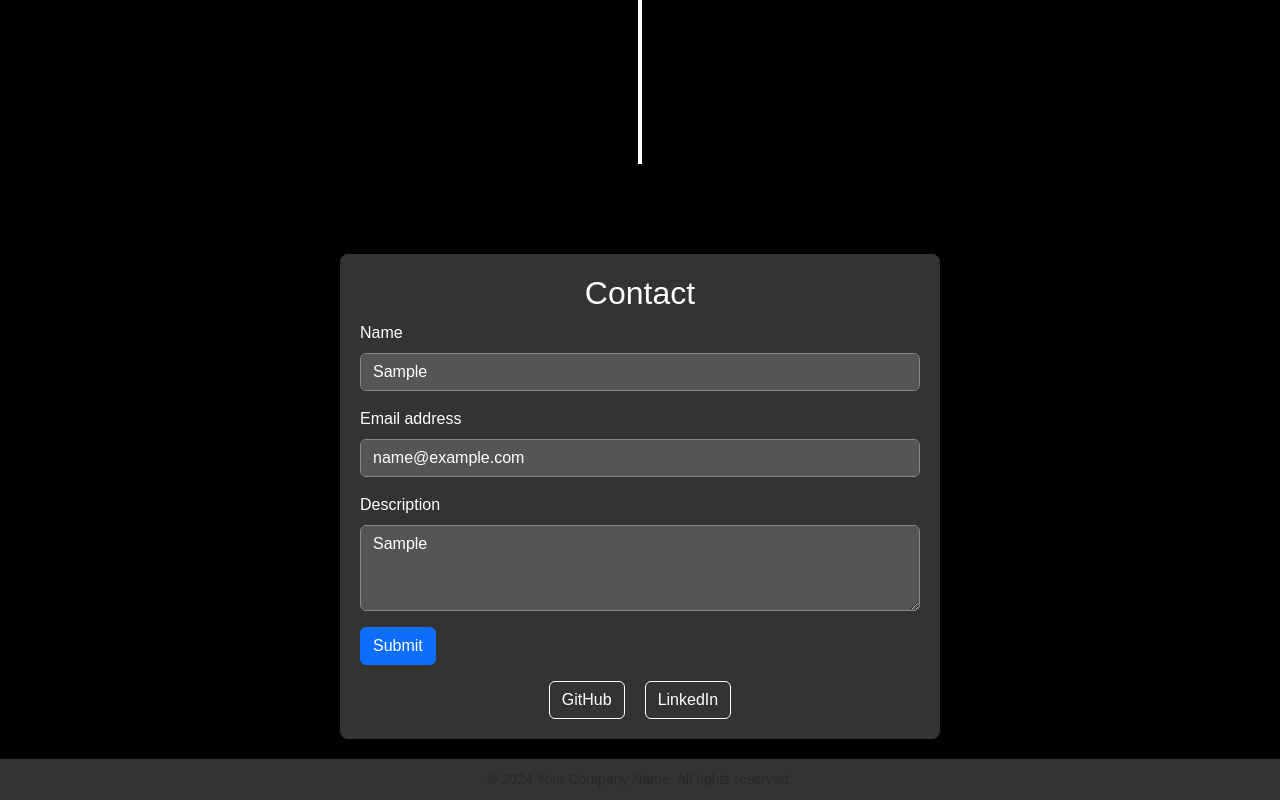
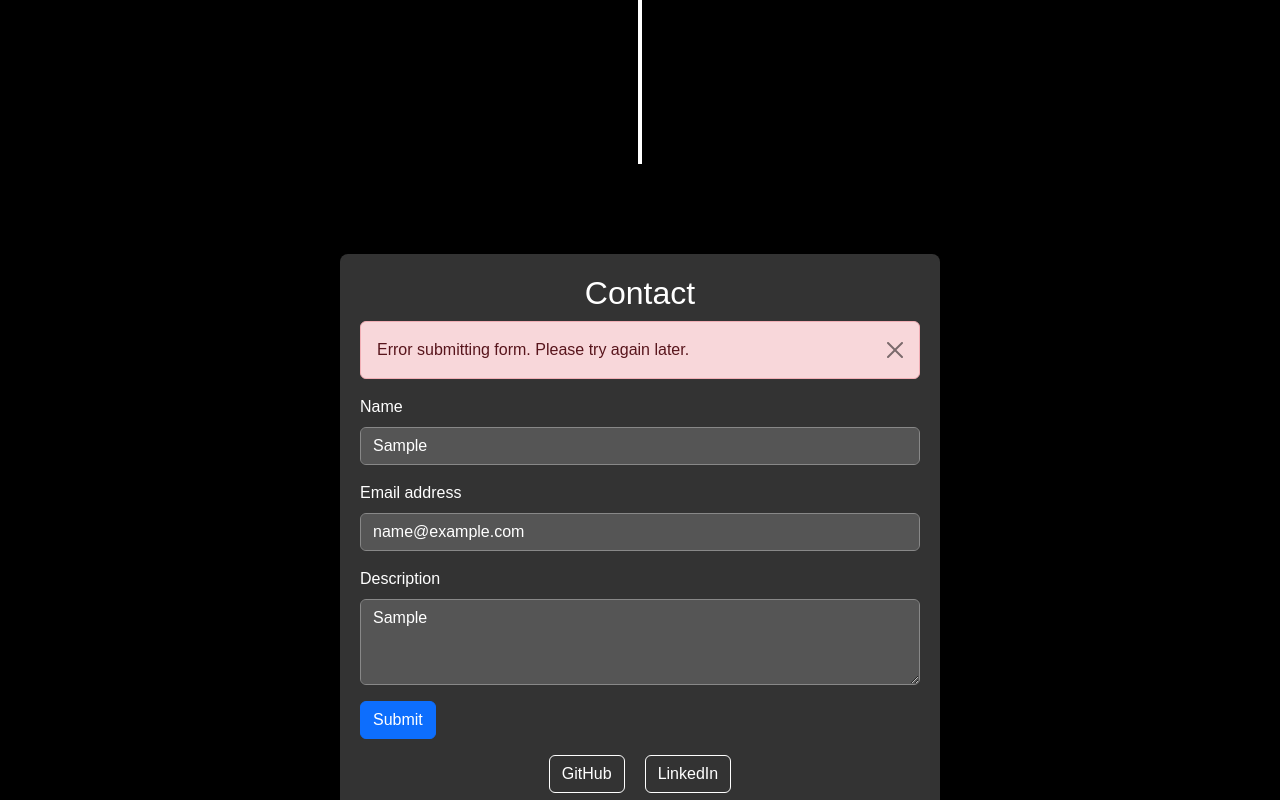
Before and after one commit to itsmessc/Portfolio, a React (Create React App) app: page / in a window 1280 px wide. Both pictures are taken after typing "Sample", "name@example.com", "Sample" into the empty fields and a click on the button "Submit". Shown: the part 2319-3119 px from the top of the page. Built offline with nearby package versions, Linux system fonts and the light colour scheme; no server answers.

Commit message:
"Added Alert component from react-bootstrap to display success or error messages after form submission, and updated form submission logic to handle success and error states."

```diff
--- a/src/components/Contact.js
+++ b/src/components/Contact.js
@@ -1,12 +1,17 @@
 import React, { useState } from 'react';
 import 'bootstrap/dist/css/bootstrap.min.css';
 import './ContactForm.css'; // Import your custom CSS for dark theme styling
+import { Alert } from 'react-bootstrap';
 
 const ContactForm = () => {
     const [formData, setFormData] = useState({
         name: '',
         email: '',
         description: ''
+    });
+    const [submitStatus, setSubmitStatus] = useState({
+        submitted: false,
+        error: false,
     });
 
     const handleChange = (e) => {
@@ -19,7 +24,6 @@ const ContactForm = () => {
 
     const handleSubmit = (e) => {
         e.preventDefault();
-        console.log(formData); // Log form data for testing
         // Handle form submission logic here (e.g., submit to FormBold endpoint)
         const form = e.target;
         const formDataToSend = new FormData(form);
@@ -33,17 +37,38 @@ const ContactForm = () => {
                 throw new Error('Network response was not ok');
             }
             console.log('Form submitted successfully');
-            // Add logic here to handle success (e.g., show success message)
+            setSubmitStatus({
+                submitted: true,
+                error: false,
+            });
+            setFormData({
+                name: '',
+                email: '',
+                description: '',
+            });
         })
         .catch(error => {
             console.error('Error submitting form:', error);
-            // Add logic here to handle error (e.g., show error message)
+            setSubmitStatus({
+                submitted: true,
+                error: true,
+            });
         });
     };
 
     return (
         <div className="container contact-form" id='contact'>
             <h2>Contact</h2>
+            {submitStatus.submitted && !submitStatus.error && (
+                <Alert variant="success" onClose={() => setSubmitStatus({ submitted: false, error: false })} dismissible>
+                    Form submitted successfully!
+                </Alert>
+            )}
+            {submitStatus.submitted && submitStatus.error && (
+                <Alert variant="danger" onClose={() => setSubmitStatus({ submitted: false, error: false })} dismissible>
+                    Error submitting form. Please try again later.
+                </Alert>
+            )}
             <form onSubmit={handleSubmit} action='https://formbold.com/s/oyDZA' method='POST' encType="multipart/form-data">
                 <div className="mb-3">
                     <label htmlFor="name" className="form-label">Name</label>
```
